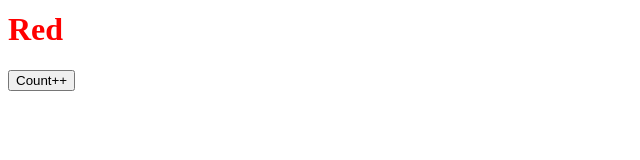
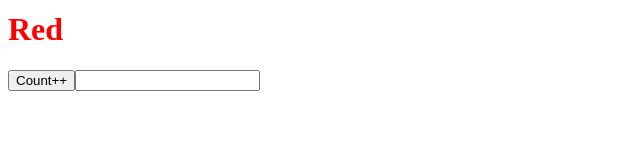
Before and after one commit to kytranl0/vue, a Vue app: page / in a window 1280 px wide. Shown: the part 127-287 px from the top of the page, without its empty margins (0-640 px from the left). Built offline with nearby package versions, Linux system fonts and the light colour scheme.

Commit message:
attribute binding and event listener to create two-way bindings

```diff
--- a/src/App.vue
+++ b/src/App.vue
@@ -11,7 +11,11 @@ export default {
   },
   methods: {
     increment() {
-      this.counter.count++;
+      this.counter.count++
+    },
+    onInput(e) {
+      this.text = e.target.value
+      console.log(this.text)
     }
   }
 }
@@ -22,6 +26,8 @@ export default {
   <h1> {{counter.count}} </h1>
   <h1 :class="titleClass"> Red </h1>
   <button @click="increment">Count++</button>
+
+  <input :value="text" @input="onInput" />
 </template>
 
 <style>
```
